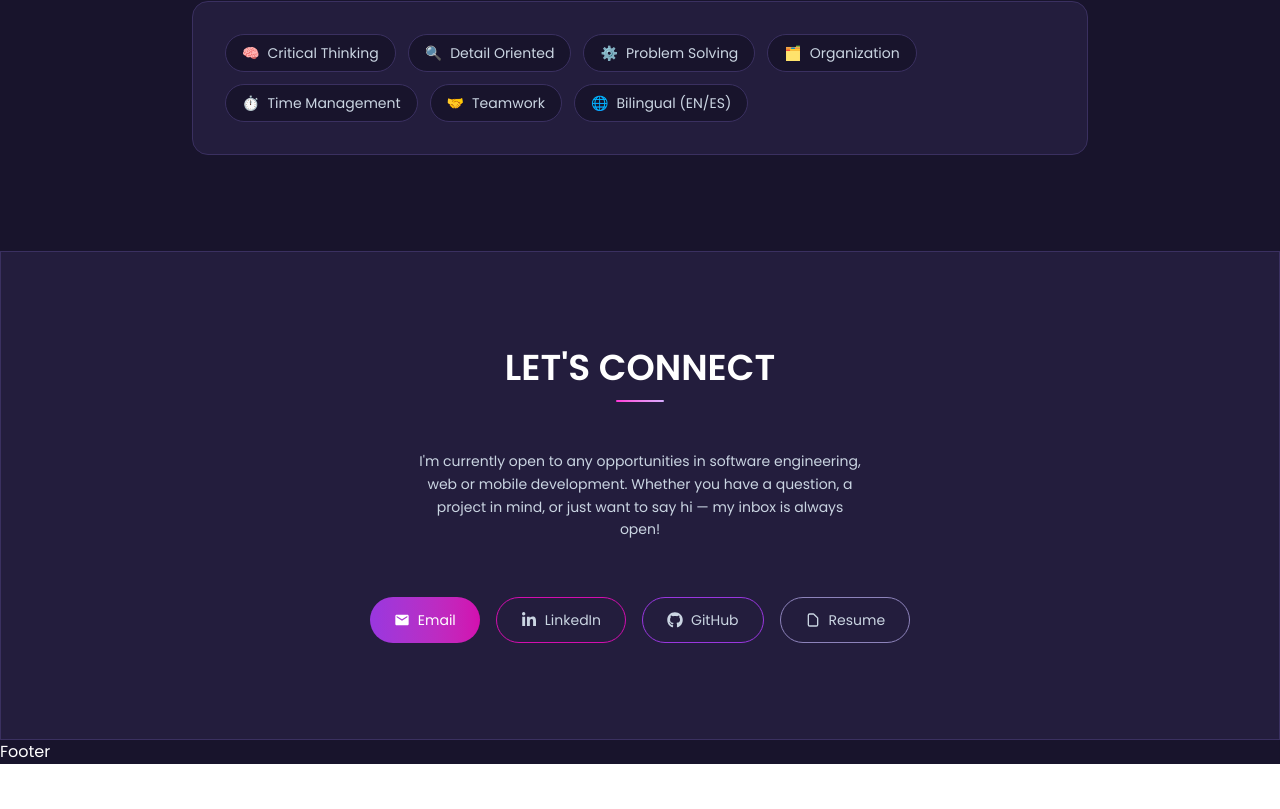
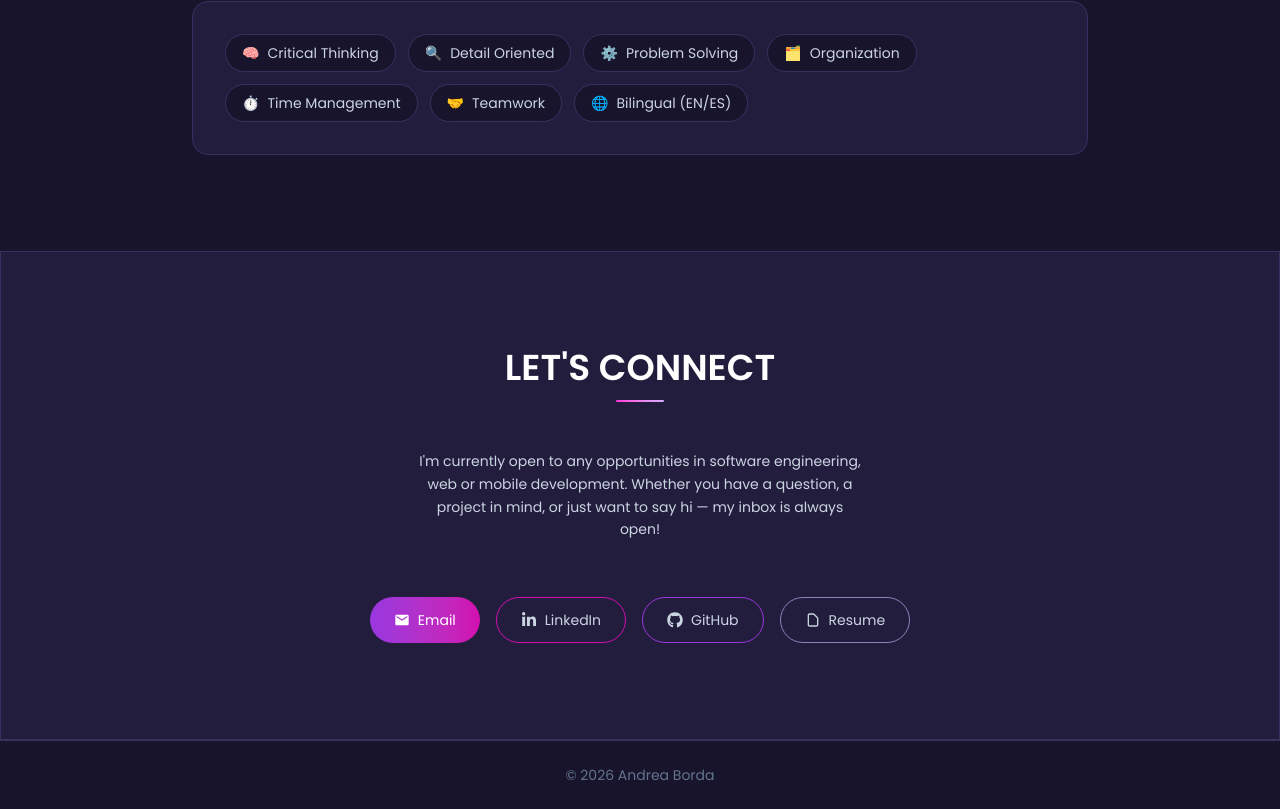
Before and after one commit to andreabordaa/portfolio-website, a React (Vite) app: page / in a window 1280 px wide. Shown: the part 2403-3212 px from the top of the page. Before the commit the page ends 3167 px from the top, so only its background shows below. Built offline with nearby package versions, Linux system fonts and the light colour scheme.

Commit message:
feat: footer

```diff
--- a/src/components/Footer.jsx
+++ b/src/components/Footer.jsx
@@ -1,3 +1,9 @@
 export default function Footer({ theme }) {
-  return <div>Footer</div>;
+  return (
+    <footer
+      className={`${theme.navBg} border-t border-[#3A3060] py-6 text-center`}
+    >
+      <p className="text-slate-500 text-sm">© 2026 Andrea Borda</p>
+    </footer>
+  );
 }
```
